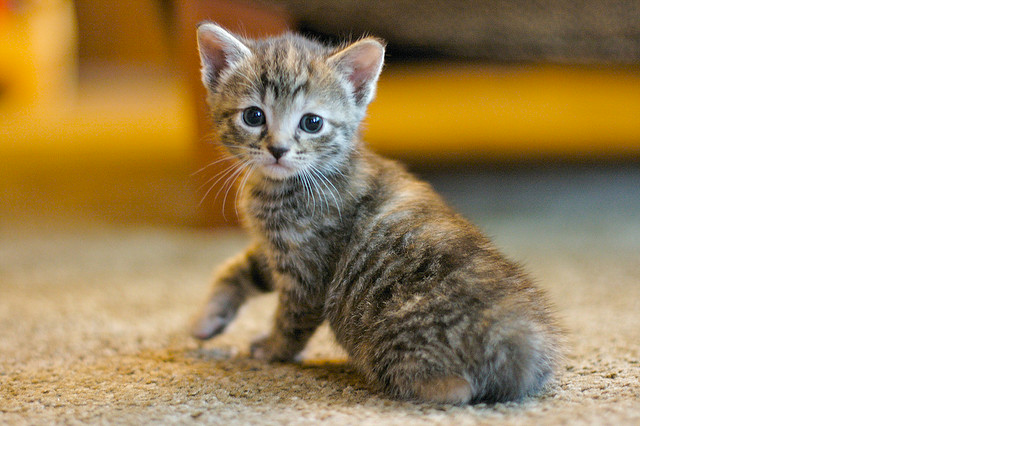
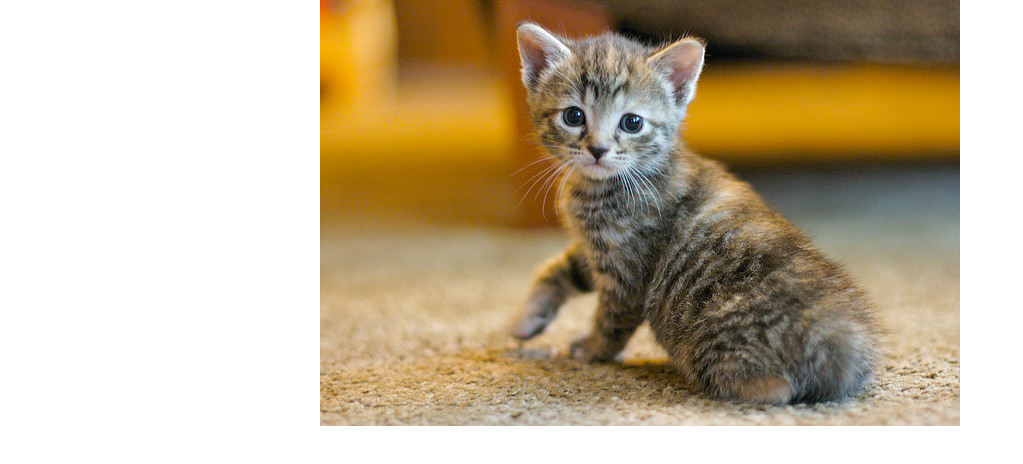
Before and after one commit to fsarachu/cat-clicker, a website: page clicker.html in a window 1280 px wide. Shown: the whole page, without its empty margins (0-1023 px from the left). Drawn offline with nearby package versions, Linux system fonts and the light colour scheme.

Commit message:
Add some bootstrap style classes

```diff
--- a/clicker.html
+++ b/clicker.html
@@ -7,7 +7,14 @@
     <link rel="stylesheet" href="bower_components/bootstrap/dist/css/bootstrap.min.css">
 </head>
 <body>
-<img src="images/cat.jpg" alt="A very clickable cat">
+
+<div class="container">
+    <div class="row">
+        <div class="col-xs-12">
+            <img class="img-responsive center-block" src="images/cat.jpg" alt="A very clickable cat">
+        </div>
+    </div>
+</div>
 
 <script src="bower_components/jquery/dist/jquery.min.js"></script>
 <script src="bower_components/bootstrap/dist/js/bootstrap.min.js"></script>
```
